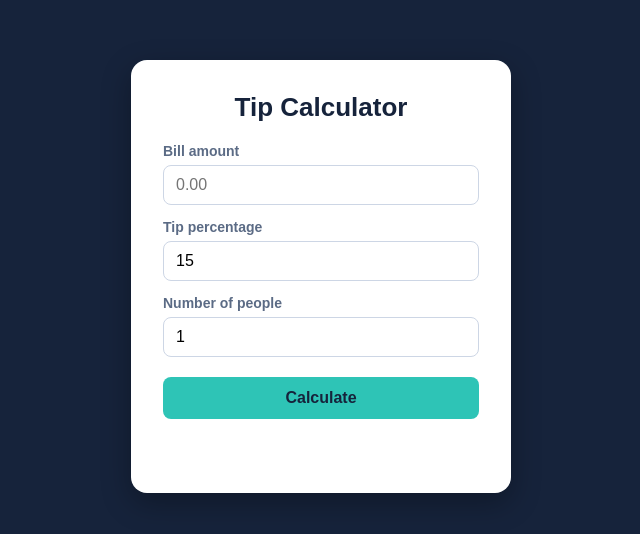
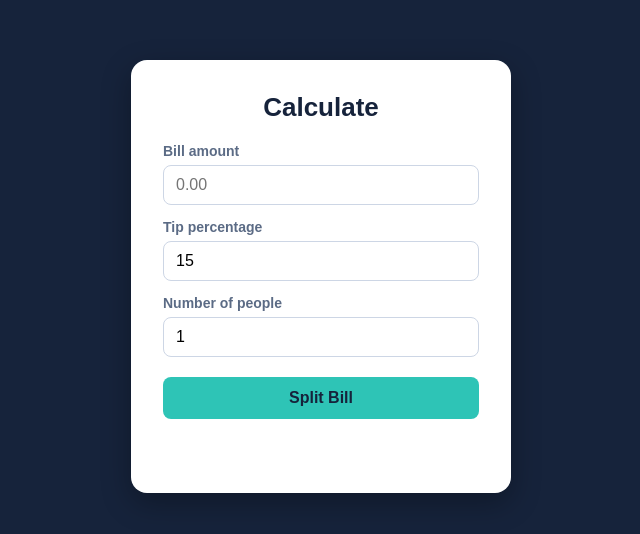
Before and after one commit to itsAli00001/Tip_calculator, a plain HTML site: page index.html in a window 1280 px wide. Shown: the part 124-658 px from the top of the page, without its empty margins (319-959 px from the left). Drawn offline with Linux system fonts and the light colour scheme.

Commit message:
Change the heading

```diff
--- a/index.html
+++ b/index.html
@@ -9,7 +9,7 @@
 <body>
   <main class="card">
     <!-- CONFLICT ZONE: both developers will edit the line below -->
-    <h1>Tip Calculator</h1>
+    <h1>Calculate</h1>
 
     <label for="bill">Bill amount</label>
     <input id="bill" type="number" min="0" placeholder="0.00" />
@@ -21,7 +21,7 @@
     <input id="people" type="number" min="1" placeholder="1" value="1" />
 
     <!-- CONFLICT ZONE: both developers will edit the button label below -->
-    <button id="calcBtn">Calculate</button>
+    <button id="calcBtn">Split Bill</button>
 
     <div id="result" class="result"></div>
   </main>
```
